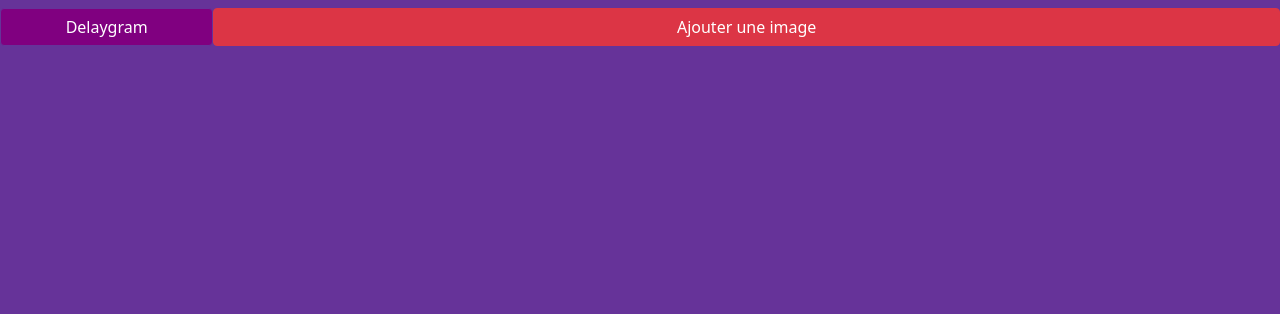
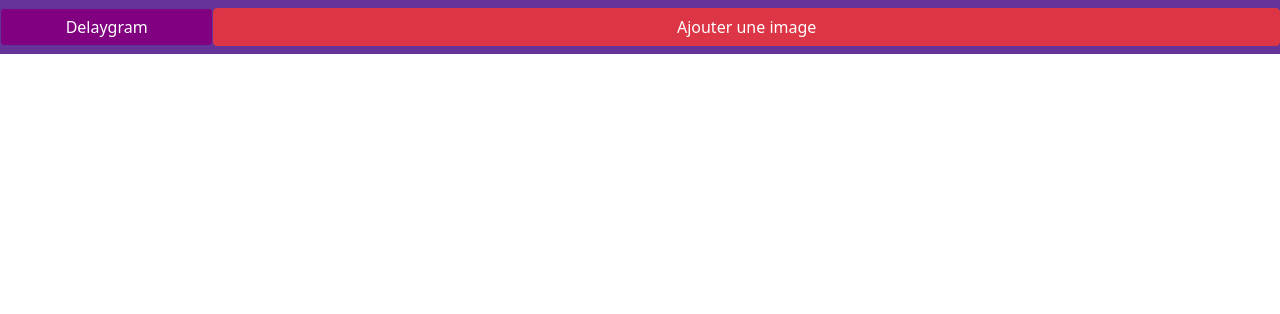
Before and after one commit to MadRealm/projet_web, a Flask app: page / in a window 1280 px wide. Shown: the top 314 px of the page. Run offline with Flask 2, Linux system fonts and the light colour scheme; data that the repository does not hold is empty.

```diff
--- a/static/index.css
+++ b/static/index.css
@@ -1,5 +1,5 @@
 body {
-  background-color: rebeccapurple;
+  background-color: white;
 }
 .image-homepage {
     background-color: rebeccapurple;
```
Also changed, not shown: templates/homepage.html.jinja2 (+10 -0 lines).
